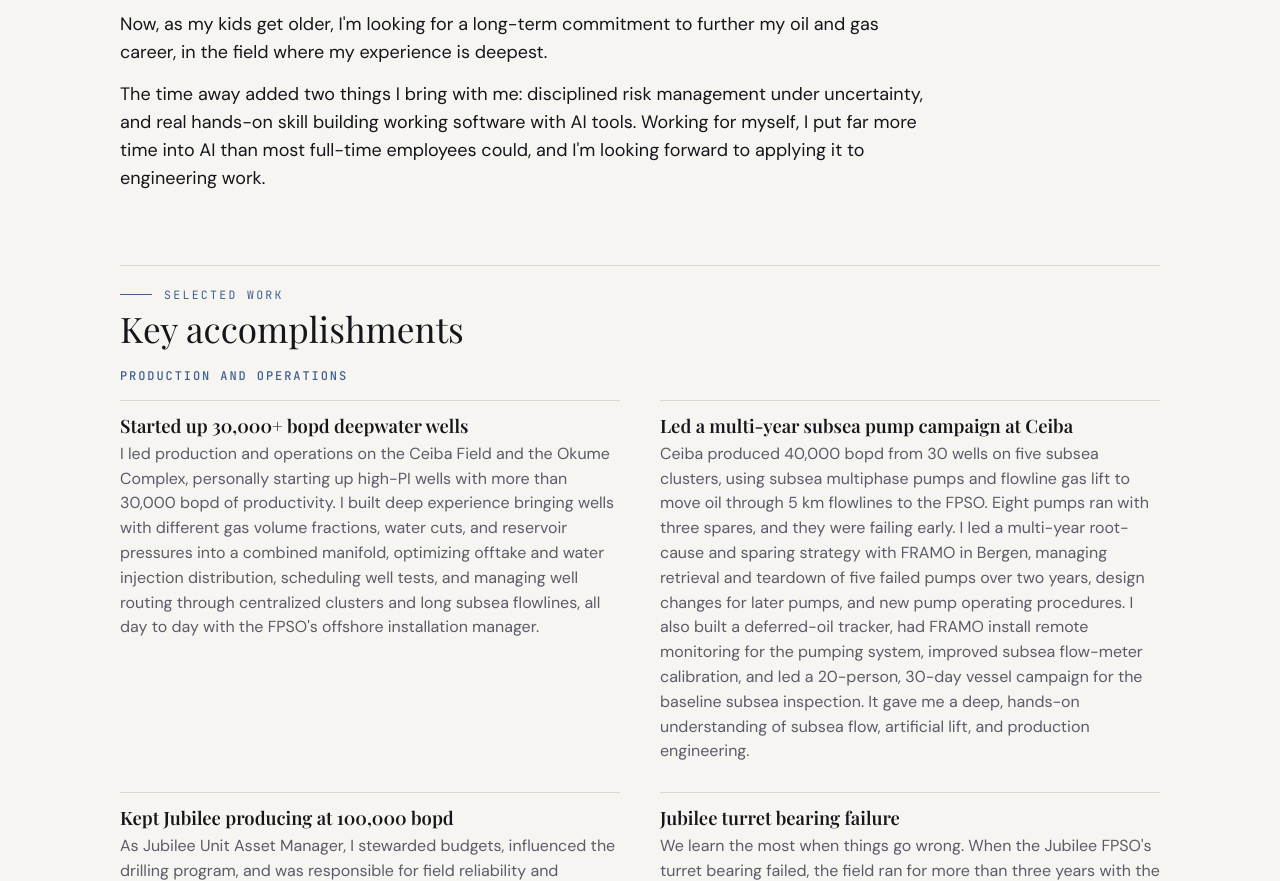
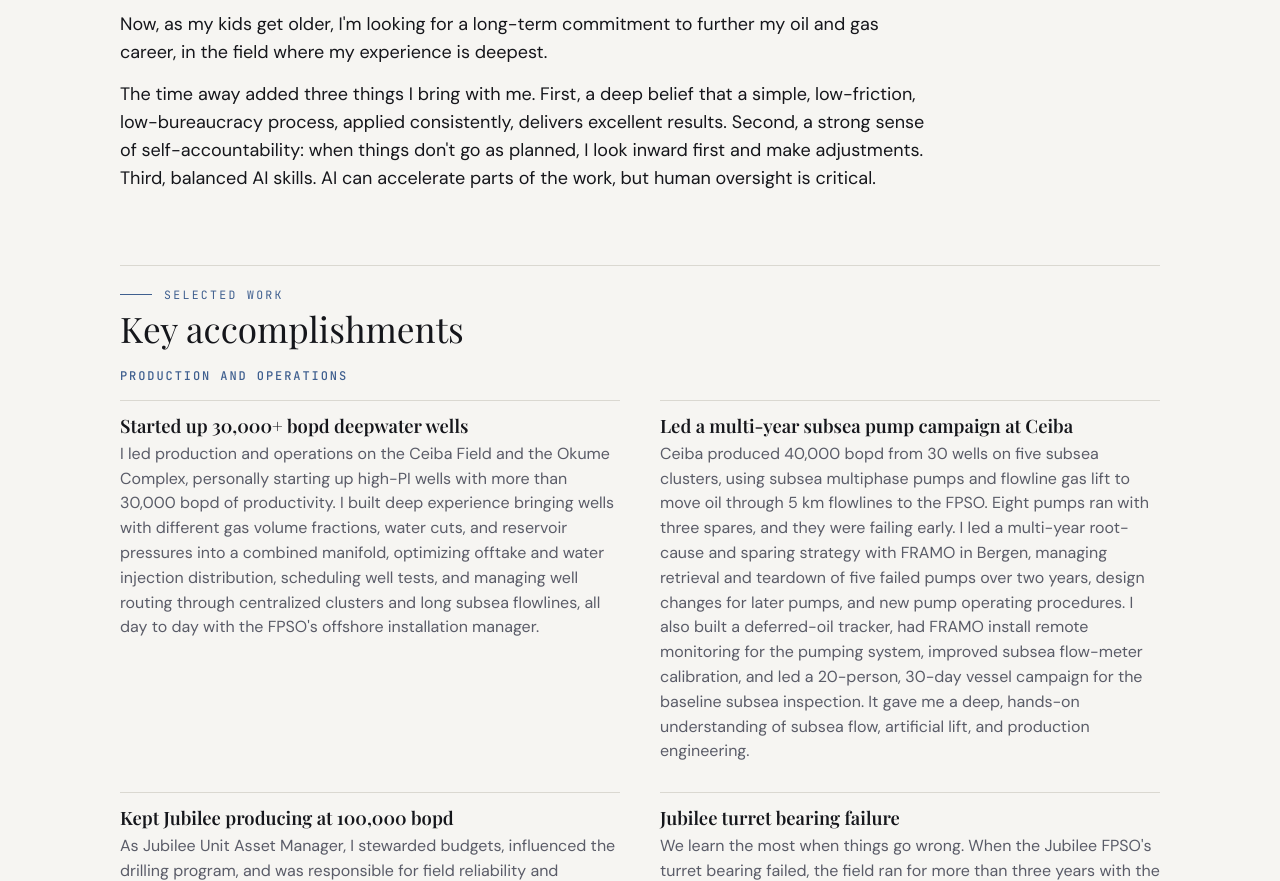
Before and after one commit to petro2458-wq/david-collier, a website: page index.html in a window 1280 px wide. Shown: the part 1345-2226 px from the top of the page. Drawn offline with nearby package versions, Linux system fonts and the light colour scheme; a web font is replaced by a local one.

Commit message:
Story: what the time away added
Co-Authored-By: Claude Opus 5.5 <noreply@anthropic.com>
Claude-Session: https://claude.ai/code/session_01Pt3DDGL72TE18YNWHAMPSy

```diff
--- a/api/_profile.js
+++ b/api/_profile.js
@@ -109,6 +109,8 @@ Technical specifics (his words, Nov 15, 2026)
 - Artificial lift: Kudu pumps and sucker rod pumps in West Texas, electrical submersible pumps, gas lift (South Louisiana and Ceiba), and deepwater subsea multiphase pumps.
 - Overqualified for a senior engineering role? He would take a senior engineering role if the company is the right fit and he can see a long-term path. He believes his role and responsibilities will grow as soon as the company gets to know him at a working level.
 
+- What the time away added (his words, Nov 15, 2026): (1) a deep belief that a low-friction, low-bureaucracy process, consistently applied, delivers excellent results; (2) a strong sense of self-accountability: when things don't go as planned, he looks internally first and makes adjustments; (3) balanced AI skills: AI can accelerate certain parts of the work, but oversight is critical.
+
 Time away from the industry: how it helped and how it hurt (use when asked about the gap, being current, or the six years)
 - How it helped: after years of intense travel, he was present for his kids' most formative years, and he comes back recharged and ready for a long-term commitment. Six years of full-time trading meant thousands of real decisions under uncertainty with his own money at stake, which sharpened how he sizes risk, follows a process when results swing, and stays calm under pressure. He put far more hands-on time into AI than most full-time employees could, and AI is the biggest change in the industry during those years. He also comes back with an outsider's view, able to see things that are hard to see from inside, such as how cost inflation is squeezing deepwater economics.
 - How it hurt, honestly: he isn't current on the last six years of specific field developments, software versions, and who has moved where, and he hasn't run a team day to day since 2019, so there is some ramp-up. But the physics hasn't changed: fluid flow, reservoir behavior, drilling. His network is strong; several of his references are senior leaders at Kosmos today. He expects to be fully up to speed within his first few months.
--- a/index.html
+++ b/index.html
@@ -219,7 +219,7 @@ footer p { max-width: none; }
       <p>I'm a petroleum engineer. I spent 23 years in oil and gas, 15 at Hess and 8 at Kosmos Energy, including 13 years on Africa, 4 in West Texas, 4 in South Louisiana and the Gulf of Mexico, and 2 in Norway. I started as a reservoir and production engineer doing hands-on field work and rose to Vice President, Global Production. About 70% of my career was on operated properties. The other 30% was non-operated, in unusual situations where the asset was critical to the company's success, such as Valhall for Hess and Jubilee for Kosmos.</p>
       <p>At the end of 2019 I left Kosmos on my own terms to trade futures full-time. After many years of intense travel, it also let me be present during my kids' most formative years. I worked at trading seriously for six years. I had strong periods, including 2025 and early 2026, but the results were not consistent enough to build a long-term career on.</p>
       <p>Now, as my kids get older, I'm looking for a long-term commitment to further my oil and gas career, in the field where my experience is deepest.</p>
-      <p>The time away added two things I bring with me: disciplined risk management under uncertainty, and real hands-on skill building working software with AI tools. Working for myself, I put far more time into AI than most full-time employees could, and I'm looking forward to applying it to engineering work.</p>
+      <p>The time away added three things I bring with me. First, a deep belief that a simple, low-friction, low-bureaucracy process, applied consistently, delivers excellent results. Second, a strong sense of self-accountability: when things don't go as planned, I look inward first and make adjustments. Third, balanced AI skills. AI can accelerate parts of the work, but human oversight is critical.</p>
     </div>
   </section>
 
```
